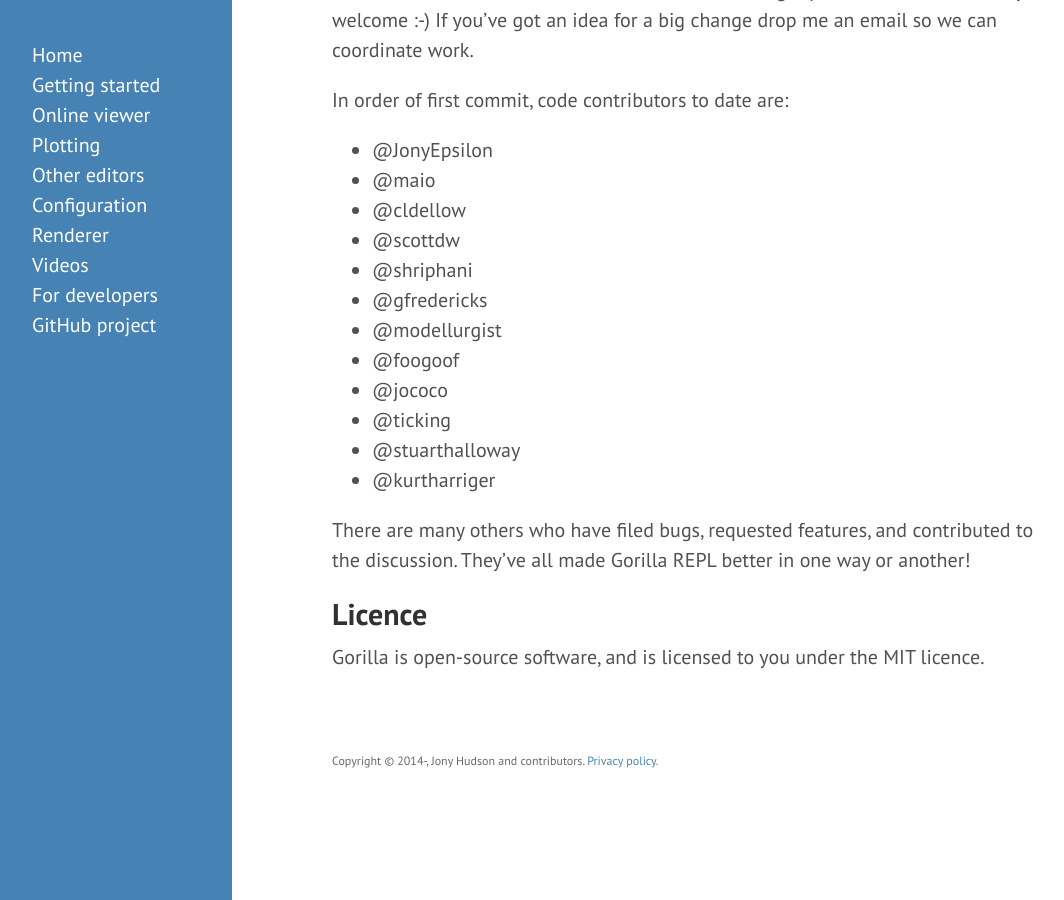
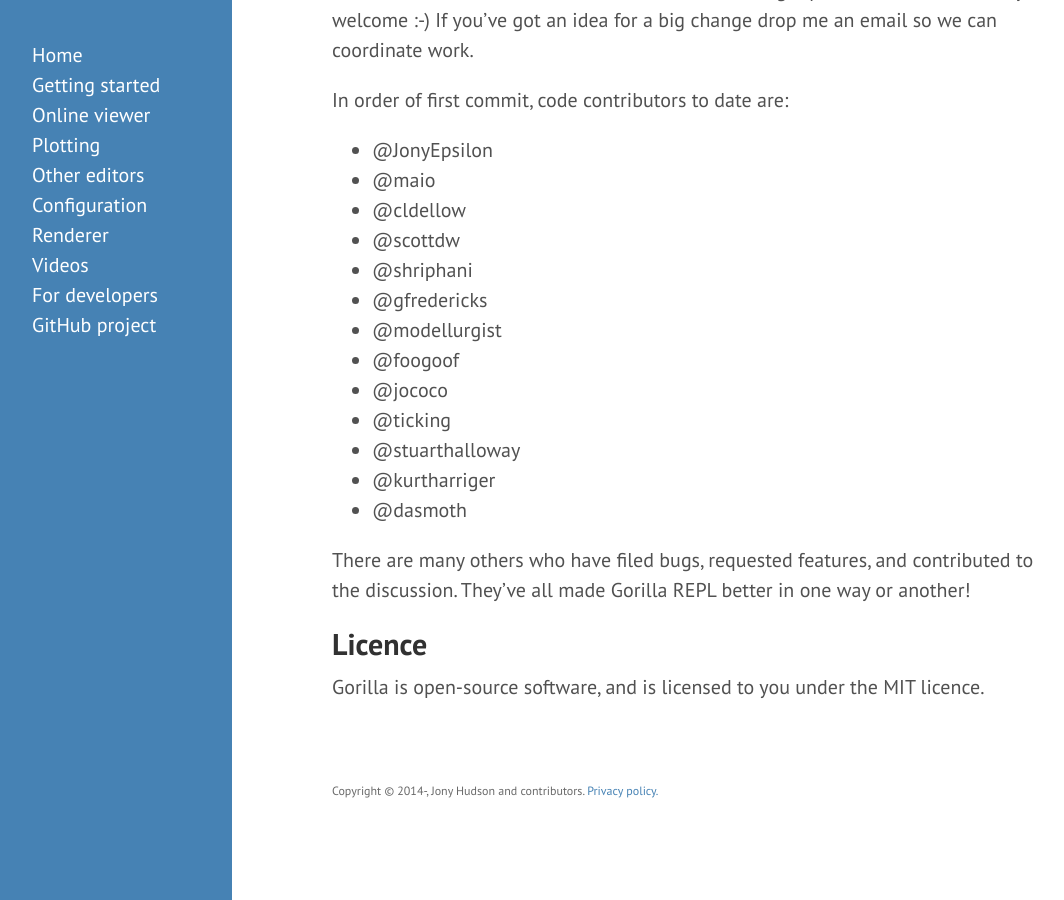
Before and after one commit to JonyEpsilon/gorilla-repl.org, a Jekyll site: the page built from index.md, in a window 1280 px wide and 900 px high, scrolled down 1499 px. Shown: the whole window, without its empty margins (8-1072 px from the left). Built offline with Jekyll 4.4.1, drawn with Linux system fonts in a browser that asks for light colours; Markdown is read by kramdown in place of the engine named in the settings; comment, search, counter and statistics services are not loaded.

Commit message:
Add @dasmoth as contributor.

```diff
--- a/index.md
+++ b/index.md
@@ -58,6 +58,7 @@ In order of first commit, code contributors to date are:
 - @ticking
 - @stuarthalloway
 - @kurtharriger
+- @dasmoth
 
 There are many others who have filed bugs, requested features, and contributed to the discussion. They've all made Gorilla REPL better in one way or another!
 
```
